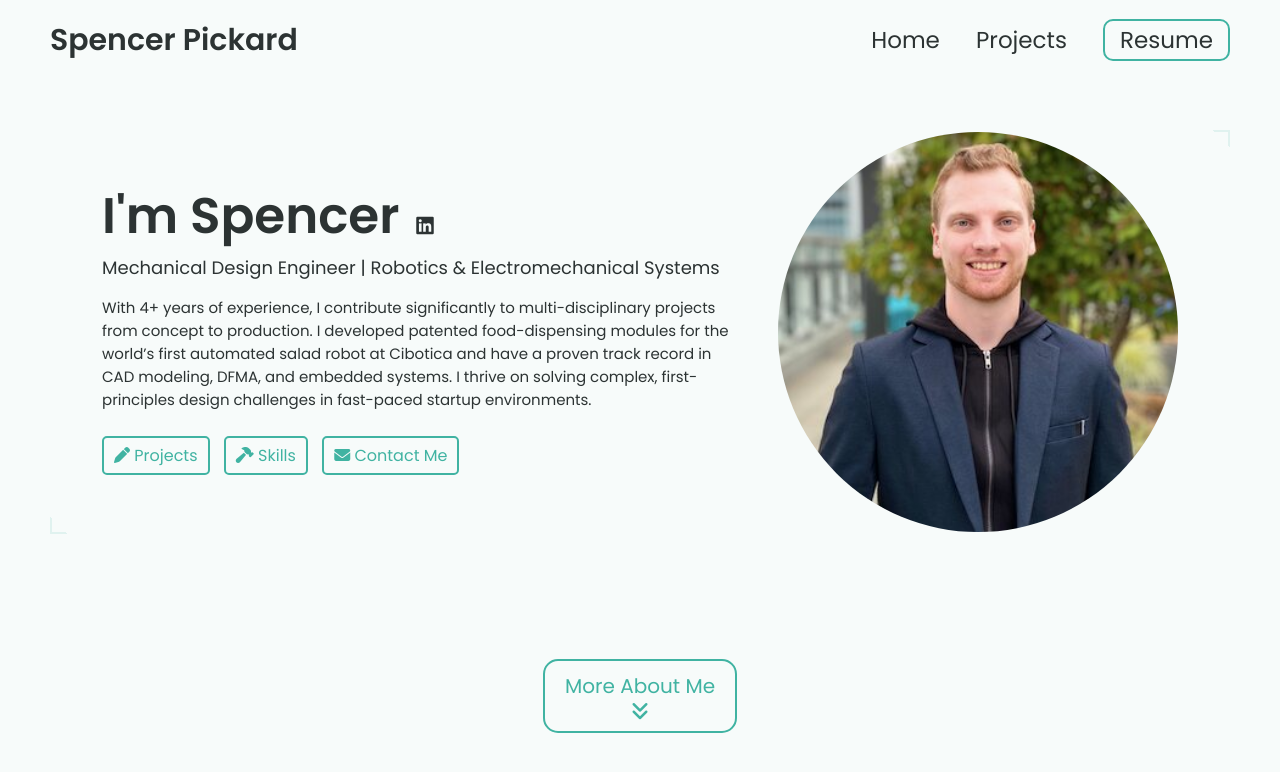
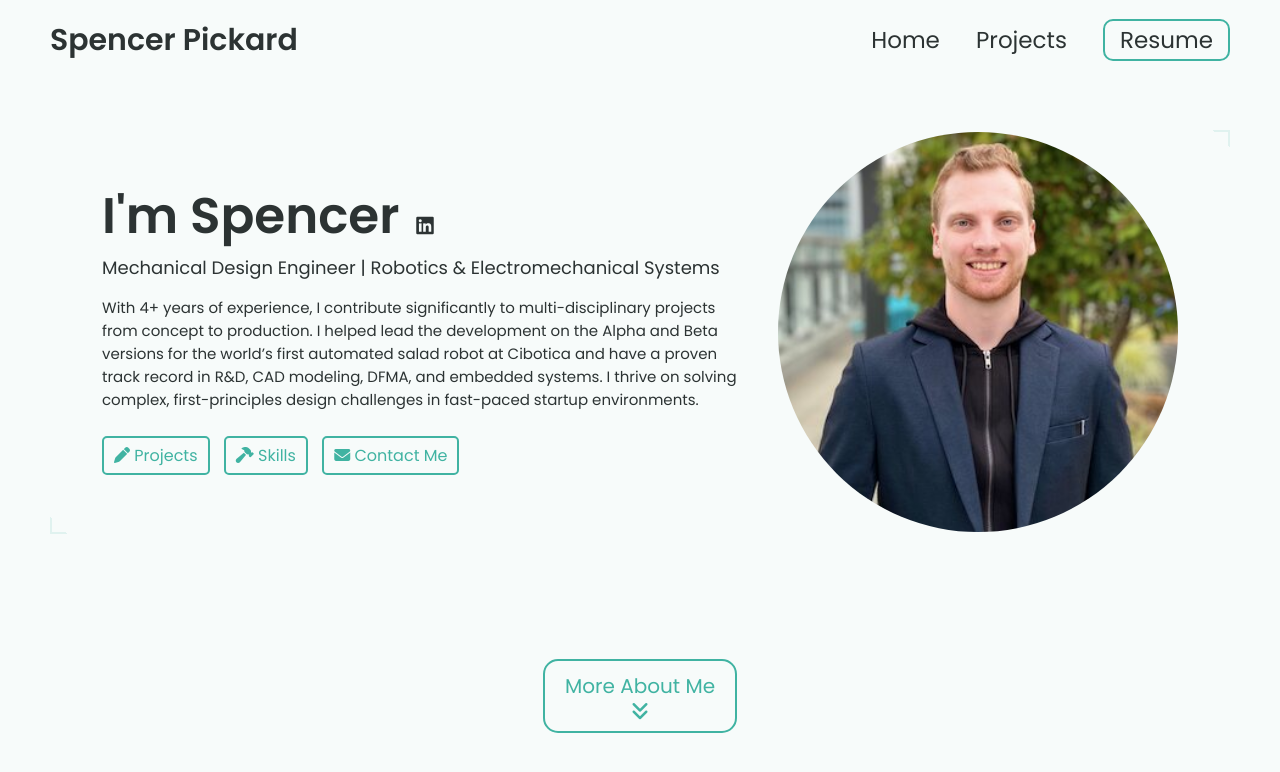
Before and after one commit to SpencerWP99/SpencerWP99.github.io, a Jekyll site: the page built from index.html, in a window 1280 px wide and 900 px high. Shown: the top 772 px of the window. Built offline with Jekyll 4.4.1, drawn with Linux system fonts in a browser that asks for light colours.

Commit message:
Update _config.yml

```diff
--- a/_config.yml
+++ b/_config.yml
@@ -16,7 +16,7 @@ name: Spencer Pickard
 headline: Mechanical Design Engineer | Robotics & Electromechanical Systems
 description: >- # dont remove this line. this will ignore all new lines until the next section
   With 4+ years of experience, I contribute significantly to multi-disciplinary projects from concept to production.
-  I developed patented food-dispensing modules for the world’s first automated salad robot at Cibotica and have a proven track record in CAD modeling, DFMA, and embedded systems.
+  I helped lead the development on the Alpha and Beta versions for the world’s first automated salad robot at Cibotica and have a proven track record in R&D, CAD modeling, DFMA, and embedded systems.
   I thrive on solving complex, first-principles design challenges in fast-paced startup environments.
 
 # Place your profile image in /assets/images/profile-image/folder and edit the file name
```
